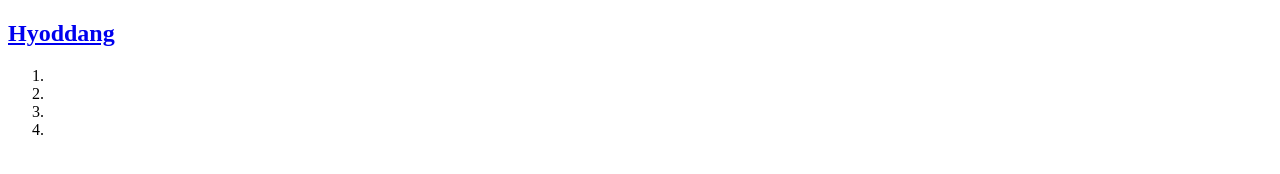
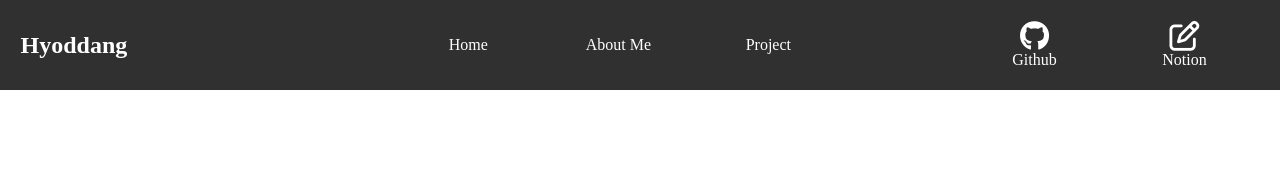
Before and after one commit to Hyoddang/Portfolio, a plain HTML site: page index.html in a window 1280 px wide. Drawn offline with Linux system fonts and the light colour scheme; a web font is replaced by a local one.

Commit message:
1024 개인 홈페이지 포트폴리오 헤더 작업

```diff
--- a/index.css
+++ b/index.css
@@ -4,3 +4,101 @@
   font-weight: normal;
   font-style: normal;
 }
+
+/* 웹 문서 기본작성 CSS */
+
+* {
+  padding: 0;
+  margin: 0;
+}
+
+ul, li {
+  list-style: none;
+}
+
+a {
+  text-decoration: none;
+  color: black;
+}
+
+header {
+  display: block;
+  width: 100%;
+  height: 90px;
+  text-align: center;
+}
+
+.menu-bar .logo a {
+  font-family: 'TAEBAEKfont';
+  color: white;
+}
+
+.menu-bar ul li a {
+  font-family: 'TAEBAEKfont';
+  color: white;
+}
+
+.menu-bar {
+  display: flex;
+  position: relative;
+  height: 100%;
+  justify-content: space-around;
+  align-items: center;
+  background-color: #303030;
+}
+
+.menu-bar ul {
+  display: flex;
+  position: relative;
+  width: 100%;
+  height: 90px;
+  justify-content: center;
+  margin-left: 150px;
+}
+
+.menu-bar ul li {
+  font-family: 'TAEBAEKfont';
+  color: white;
+  display: flex;
+  align-items: center;
+  justify-content: center;
+  width: 150px;
+  height: 100%;
+}
+
+.menu ul :hover {
+  background-color: #676769;
+}
+
+i {
+  font-size: 30px;
+}
+
+.icon {
+  display: flex;
+  position: relative;
+  justify-content: space-between;
+}
+
+.icon a {
+  font-family: 'TAEBAEKfont';
+  color: white;
+}
+
+.icon ul li :hover {
+  color: #676769;
+}
+/*
+.github-link {
+  width: 100px;
+  height: auto;
+}
+
+.notion-link {
+  width: 100px;
+  height: auto;
+}
+
+.github-link :hover, .notion-link :hover {
+  color: #676769;
+} */
--- a/index.html
+++ b/index.html
@@ -3,30 +3,39 @@
 <head>
   <meta charset="UTF-8">
   <meta name="viewport" content="width=device-width, initial-scale=1.0">
-  <title>Document</title>
+  <script src="https://kit.fontawesome.com/1ccb0a2168.js" crossorigin="anonymous"></script>
+  <link rel="stylesheet" href="/index.css">
+  <title>Portfolio</title>
 </head>
 <body>
+
   <header>
-    <nav>
+    <nav class="menu-bar">
       <div class="logo">
         <h1><a href="#">Hyoddang</a></h1>
       </div>
 
-      <div>
-        <ol>
-          <li><a href="#"></a></li>
-          <li><a href="#"></a></li>
-          <li><a href="#"></a></li>
-          <li><a href="#"></a></li>
-        </ol>
+      <div class="menu">
+        <ul id="menu-list">
+          <a href="#"><li>Home</li></a>
+          <a href="#"><li>About Me</li></a>
+          <a href="#"><li>Project</li></a>
+        </ul>
       </div>
 
       <div class="link-icon">
         <div class="icon">
-
+          <ul class="github-link">
+            <li><a href="https://github.com/Hyoddang?tab=repositories" target="_blank"><i class="fa-brands fa-github"></i>
+              <br />Github </a>
+            </li>
+            <li><a href="https://www.notion.so/5644d72c56fd4e0ab4d5b801e3687aa6" target="_blank.."><i class="fa-regular fa-pen-to-square"></i>
+              <br />Notion </a>
+            </li>
+          </ul>
         </div>
       </div>
-  </nav>
+    </nav>
   </header>
 
   <main>
@@ -43,7 +52,9 @@
 
   <footer>
     <div class="side-buttons">
-
+      <div>
+        <!-- <i class="fa-solid fa-moon"></i> -->
+      </div>
     </div>
   </footer>
 
```
